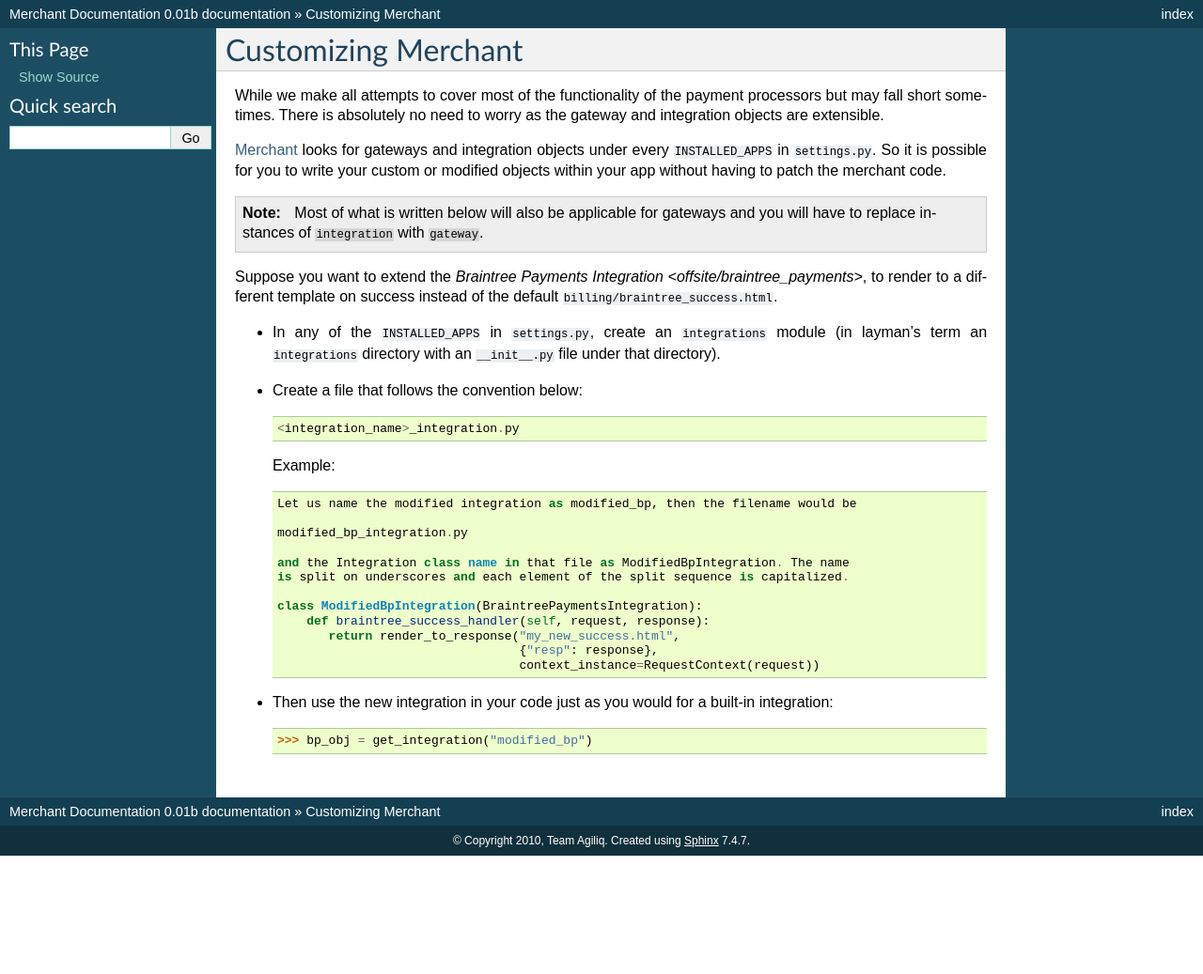
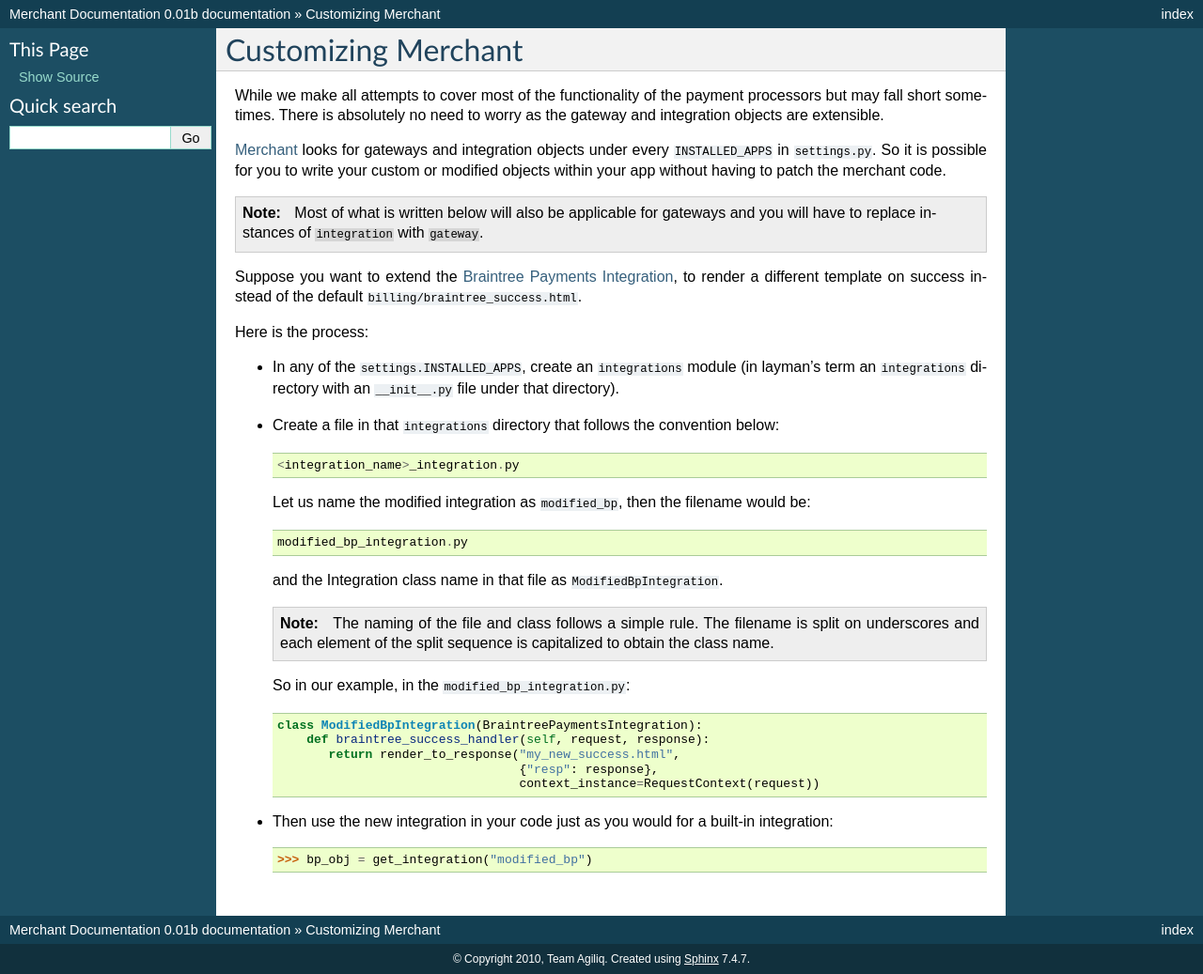
Before and after one commit to agiliq/merchant, a Sphinx documentation site: the page built from docs/customize.rst, in a window 1280 px wide. Shown: the whole page at 94% size. Built offline with Sphinx 7.4.7, drawn with Linux system fonts in a browser that asks for light colours; before the commit the page ends 911 px from its top, so only the background shows below that.

Commit message:
More refinements for the merchant customization docs.

```diff
--- a/docs/customize.rst
+++ b/docs/customize.rst
@@ -15,24 +15,31 @@ objects within your app without having to patch the merchant code.
    Most of what is written below will also be applicable for gateways and you will
    have to replace instances of ``integration`` with ``gateway``.
 
-Suppose you want to extend the `Braintree Payments Integration <offsite/braintree_payments>`,
-to render to a different template on success instead of the default ``billing/braintree_success.html``.
+Suppose you want to extend the :doc:`Braintree Payments Integration <offsite/braintree_payments>`,
+to render a different template on success instead of the default ``billing/braintree_success.html``.
 
-* In any of the ``INSTALLED_APPS`` in ``settings.py``, create an ``integrations`` module
+Here is the process:
+
+* In any of the ``settings.INSTALLED_APPS``, create an ``integrations`` module
   (in layman's term an ``integrations`` directory with an ``__init__.py`` file under that
   directory).
-* Create a file that follows the convention below::
+* Create a file in that ``integrations`` directory that follows the convention below::
 
     <integration_name>_integration.py
 
-  Example::
-
-    Let us name the modified integration as modified_bp, then the filename would be
+  Let us name the modified integration as ``modified_bp``, then the filename would be::
 
     modified_bp_integration.py
 
-    and the Integration class name in that file as ModifiedBpIntegration. The name
-    is split on underscores and each element of the split sequence is capitalized.
+  and the Integration class name in that file as ``ModifiedBpIntegration``.
+
+  .. note::
+
+     The naming of the file and class follows a simple rule. The filename is split on
+     underscores and each element of the split sequence is capitalized to obtain the
+     class name.
+
+  So in our example, in the ``modified_bp_integration.py``::
 
     class ModifiedBpIntegration(BraintreePaymentsIntegration):
         def braintree_success_handler(self, request, response):
--- a/docs/index.rst
+++ b/docs/index.rst
@@ -33,7 +33,7 @@ Contents:
 
 * :doc:`Signals <signals>`
 * :doc:`Writing your own gateway <custom_gateway>`
-* :doc:`Customizing the inbuilt Gateway/Integration <customize>`
+* :doc:`Customizing the inbuilt Gateway/Integrations <customize>`
 * :doc:`Contributing to Merchant <contributing>`
 
 
```
